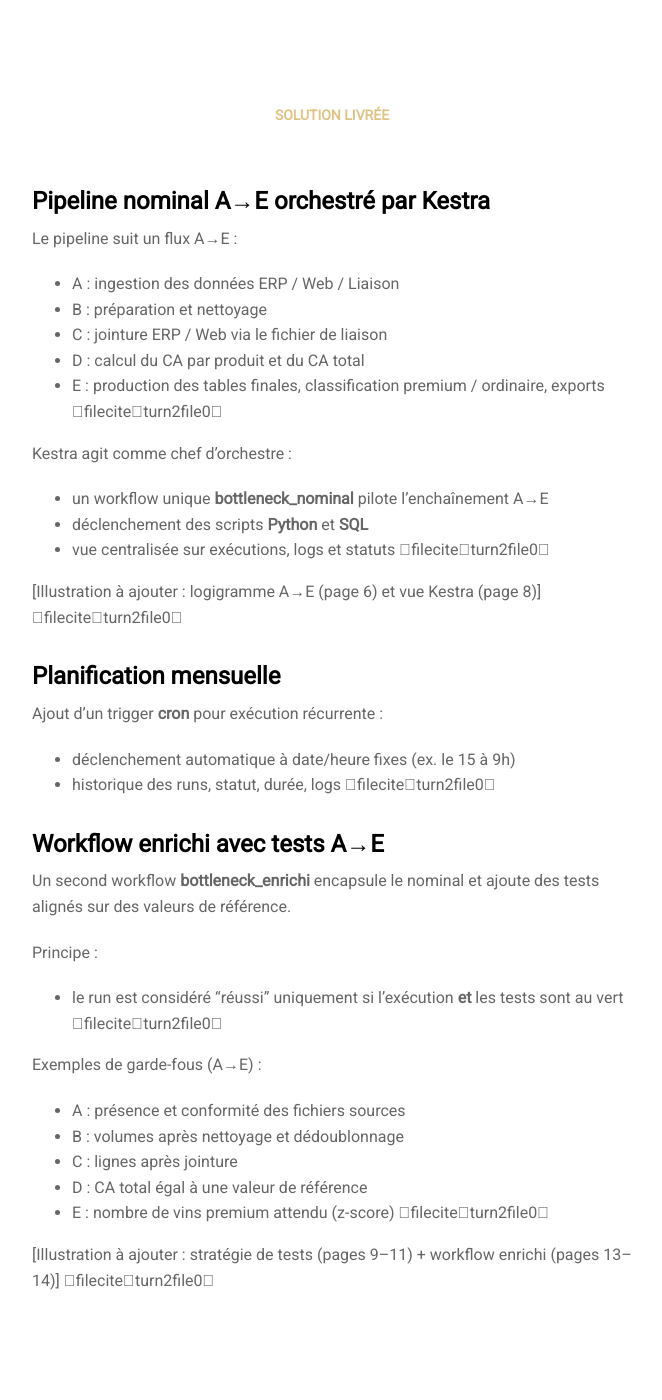
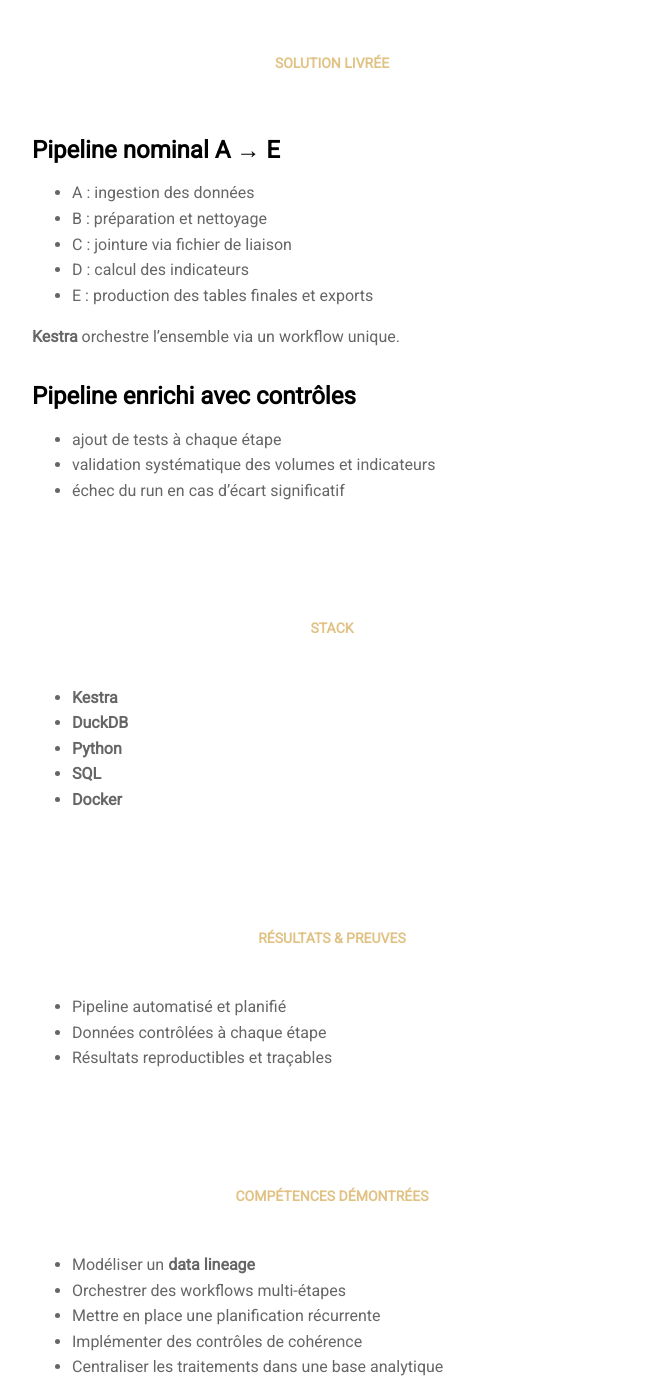
Before and after one commit to patrick-arbessier-data/patrick-arbessier-data.github.io, a Jekyll site: the page built from projects/proj-3.md, in a window 1280 px wide and 1400 px high, scrolled down 1163 px. Shown: the whole window, without its empty margins (308-970 px from the left). Built offline with Jekyll 4.4.1, drawn with Linux system fonts in a browser that asks for light colours; nearby versions of some CDN libraries; some of the changed text lies outside the part shown.

```diff
--- a/projects/proj-3.md
+++ b/projects/proj-3.md
@@ -4,120 +4,75 @@ title: "Orchestrer un pipeline de flux"
 ---
 
 <h2 style="text-align:center; margin-top: 0.2rem;">Orchestrer un pipeline de flux</h2>
-<h3 style="text-align:center; margin-top: -0.6rem;">BottleNeck · Kestra · DuckDB</h3>
+<h3 style="text-align:center; margin-top: -0.6rem;">BottleNeck</h3>
 
 ### Résumé
 
-Industrialisation d’un pipeline mensuel d’analyse de ventes de vins.
+Industrialisation d’un pipeline mensuel d’analyse de ventes.
 
-Objectif : produire automatiquement un **rapport de chiffre d’affaires** et des listes de vins **premium** / **ordinaires**, à partir de trois sources hétérogènes. fileciteturn2file0
-
+Le pipeline orchestre des flux de données hétérogènes afin de produire automatiquement des indicateurs fiables et exploitables.
 
 ### Contexte & objectif
 
-Contexte métier :
-- Besoin mensuel des responsables produits pour piloter deux segments : premium vs ordinaires
-- Trois fichiers en entrée : ERP, web, liaison
-- Enjeu : réduire les manipulations manuelles et sécuriser la qualité des chiffres fileciteturn2file0
+Contexte :
+- besoin mensuel de pilotage produit
+- trois sources en entrée (ERP, web, liaison)
+- réduction des manipulations manuelles
 
-Objectif du projet :
-- Concevoir et planifier l’ordonnancement de flux de données et de processus complets, avec une exécution mensuelle automatisée fileciteturn2file0
-
+Objectif :
+- concevoir et planifier l’ordonnancement de flux de données et de processus complets
+- automatiser une exécution mensuelle fiable
 
 ### Solution livrée
 
-#### Pipeline nominal A→E orchestré par Kestra
+#### Pipeline nominal A → E
 
-Le pipeline suit un flux A→E :
-- A : ingestion des données ERP / Web / Liaison
+- A : ingestion des données
 - B : préparation et nettoyage
-- C : jointure ERP / Web via le fichier de liaison
-- D : calcul du CA par produit et du CA total
-- E : production des tables finales, classification premium / ordinaire, exports fileciteturn2file0
+- C : jointure via fichier de liaison
+- D : calcul des indicateurs
+- E : production des tables finales et exports
 
-Kestra agit comme chef d’orchestre :
-- un workflow unique **bottleneck_nominal** pilote l’enchaînement A→E
-- déclenchement des scripts **Python** et **SQL**
-- vue centralisée sur exécutions, logs et statuts fileciteturn2file0
+**Kestra** orchestre l’ensemble via un workflow unique.
 
-[Illustration à ajouter : logigramme A→E (page 6) et vue Kestra (page 8)] fileciteturn2file0
+#### Pipeline enrichi avec contrôles
 
-
-#### Planification mensuelle
-
-Ajout d’un trigger **cron** pour exécution récurrente :
-- déclenchement automatique à date/heure fixes (ex. le 15 à 9h)
-- historique des runs, statut, durée, logs fileciteturn2file0
-
-
-#### Workflow enrichi avec tests A→E
-
-Un second workflow **bottleneck_enrichi** encapsule le nominal et ajoute des tests alignés sur des valeurs de référence.
-
-Principe :
-- le run est considéré “réussi” uniquement si l’exécution **et** les tests sont au vert fileciteturn2file0
-
-Exemples de garde-fous (A→E) :
-- A : présence et conformité des fichiers sources
-- B : volumes après nettoyage et dédoublonnage
-- C : lignes après jointure
-- D : CA total égal à une valeur de référence
-- E : nombre de vins premium attendu (z-score) fileciteturn2file0
-
-[Illustration à ajouter : stratégie de tests (pages 9–11) + workflow enrichi (pages 13–14)] fileciteturn2file0
-
+- ajout de tests à chaque étape
+- validation systématique des volumes et indicateurs
+- échec du run en cas d’écart significatif
 
 ### Stack
 
-- **Kestra** (orchestration, planification, suivi d’exécution) fileciteturn2file0
-- **DuckDB** (base unique pour centraliser et consolider) fileciteturn2file0
-- **Python** (ingestion, préparation, exports) fileciteturn2file0
-- **SQL** (jointures, agrégations, contrôles) fileciteturn2file0
-- **Docker** (environnement d’exécution) fileciteturn2file0
-
+- **Kestra**
+- **DuckDB**
+- **Python**
+- **SQL**
+- **Docker**
 
 ### Résultats & preuves
 
-Le pipeline ne fait pas qu’exécuter :
-- il compare systématiquement ses résultats à un jeu de **valeurs de référence**
-- il bloque en cas d’écart significatif fileciteturn2file0
-
-Exemples de références utilisées :
-- ERP clean : 825 lignes
-- Liaison clean : 825 lignes
-- Web filtré avant dédoublonnage : 1 428 lignes
-- Sales unifié : 714 lignes
-- CA total : 70 568,60 €
-- Vins premium : 30 fileciteturn2file0
-
-[Illustration à ajouter : vérifications DuckDB CLI (page 12)] fileciteturn2file0
-
+- Pipeline automatisé et planifié
+- Données contrôlées à chaque étape
+- Résultats reproductibles et traçables
 
 ### Compétences démontrées
 
-- Concevoir un **data lineage** et le traduire en workflow orchestré
-- Orchestrer un flux **multi-étapes** avec dépendances explicites
-- Mettre en place une planification **cron** et un suivi d’exécution
-- Industrialiser des **tests de conformité et de cohérence** à chaque étape
-- Centraliser et requêter des données dans une base analytique **DuckDB**
-- Distinguer clairement traitement nominal et couche de contrôle fileciteturn2file0
-
+- Modéliser un **data lineage**
+- Orchestrer des workflows multi-étapes
+- Mettre en place une planification récurrente
+- Implémenter des contrôles de cohérence
+- Centraliser les traitements dans une base analytique
 
 ### Valeur ajoutée
 
-- Production mensuelle automatique, fiable et répétable des indicateurs
-- Réduction des manipulations manuelles et des risques d’erreurs
-- Chiffres “stables” grâce à des garde-fous alignés sur des références
-- Architecture simplifiée autour d’une base unique et de workflows lisibles fileciteturn2file0
-
+- Fiabilité accrue des chiffres
+- Réduction des erreurs humaines
+- Lecture claire des dépendances et des flux
 
 ### Liens
 
-Brief OpenClassrooms : [Projet OpenClassrooms](https://openclassrooms.com/fr/paths/1039/projects/1834)
-
 Repo GitHub du projet : à venir
 
+### Illustration
 
-### Accès (repo à venir)
-
-{% include image.html url="https://openclassrooms.com/fr/paths/1039/projects/1834" image="projects/proj-3/thumbnail.jpg" %}
+{% include image.html image="projects/proj-3/thumbnail.jpg" %}
```
Also changed, not shown: projects/proj-2.md (+30 -40 lines), projects/proj-4.md (+76 -3 lines).
